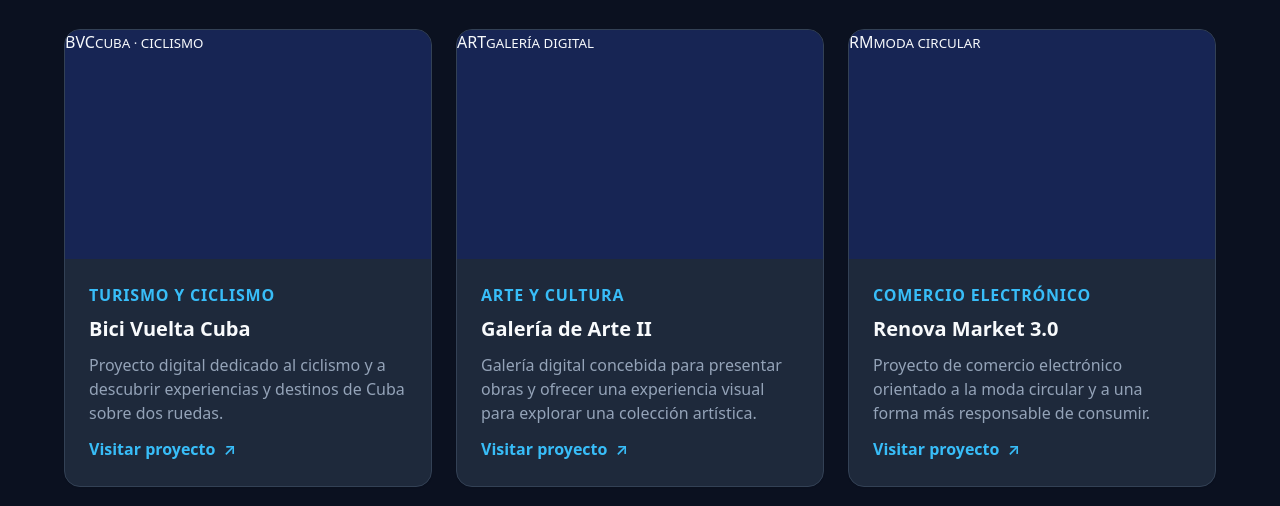
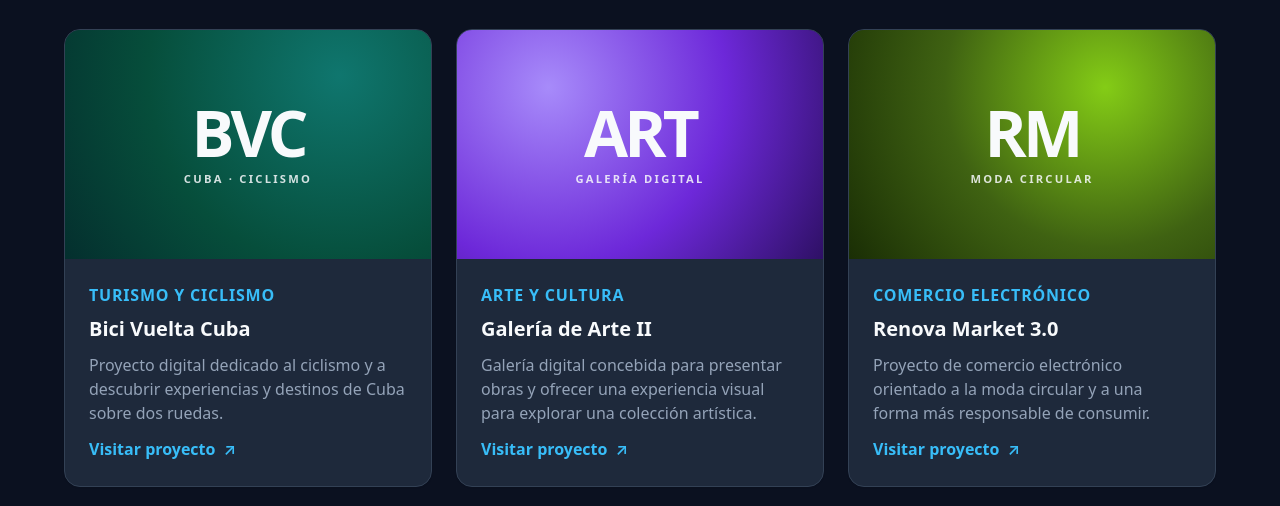
Before and after one commit to RAMIR007/Sitio-de-presentaci-n-y-venta-de-servicios-web--Cuba-, a plain HTML site: page index.html in a window 1280 px wide. Shown: the part 2294-2800 px from the top of the page. Drawn offline with Linux system fonts and the light colour scheme.

Commit message:
Add visual styles for real project portfolio cards

```diff
--- a/css/styles.css
+++ b/css/styles.css
@@ -909,3 +909,32 @@ html.js .nav.is-open {
     grid-template-columns: repeat(3, 1fr);
   }
 }
+
+
+/* Identidad visual de las tarjetas de proyectos sin capturas originales */
+.trabajo-placeholder {
+  display: flex;
+  flex-direction: column;
+  align-items: center;
+  justify-content: center;
+  gap: 0.35rem;
+  color: #f8fafc;
+  text-align: center;
+  letter-spacing: 0.08em;
+}
+.trabajo-placeholder span {
+  font-size: clamp(2.5rem, 7vw, 4rem);
+  line-height: 1;
+  font-weight: 800;
+  letter-spacing: -0.06em;
+}
+.trabajo-placeholder small {
+  font-size: 0.7rem;
+  font-weight: 700;
+  letter-spacing: 0.2em;
+  opacity: 0.85;
+}
+.placeholder-bici { background: radial-gradient(circle at 75% 20%, #0f766e, #064e3b 58%, #042f2e); }
+.placeholder-arte { background: radial-gradient(circle at 25% 25%, #a78bfa, #6d28d9 55%, #2e1065); }
+.placeholder-renova { background: radial-gradient(circle at 70% 25%, #84cc16, #3f6212 52%, #1a2e05); }
+.placeholder-konfort { background: radial-gradient(circle at 25% 25%, #d6b98c, #8b5e3c 55%, #422006); }
```
